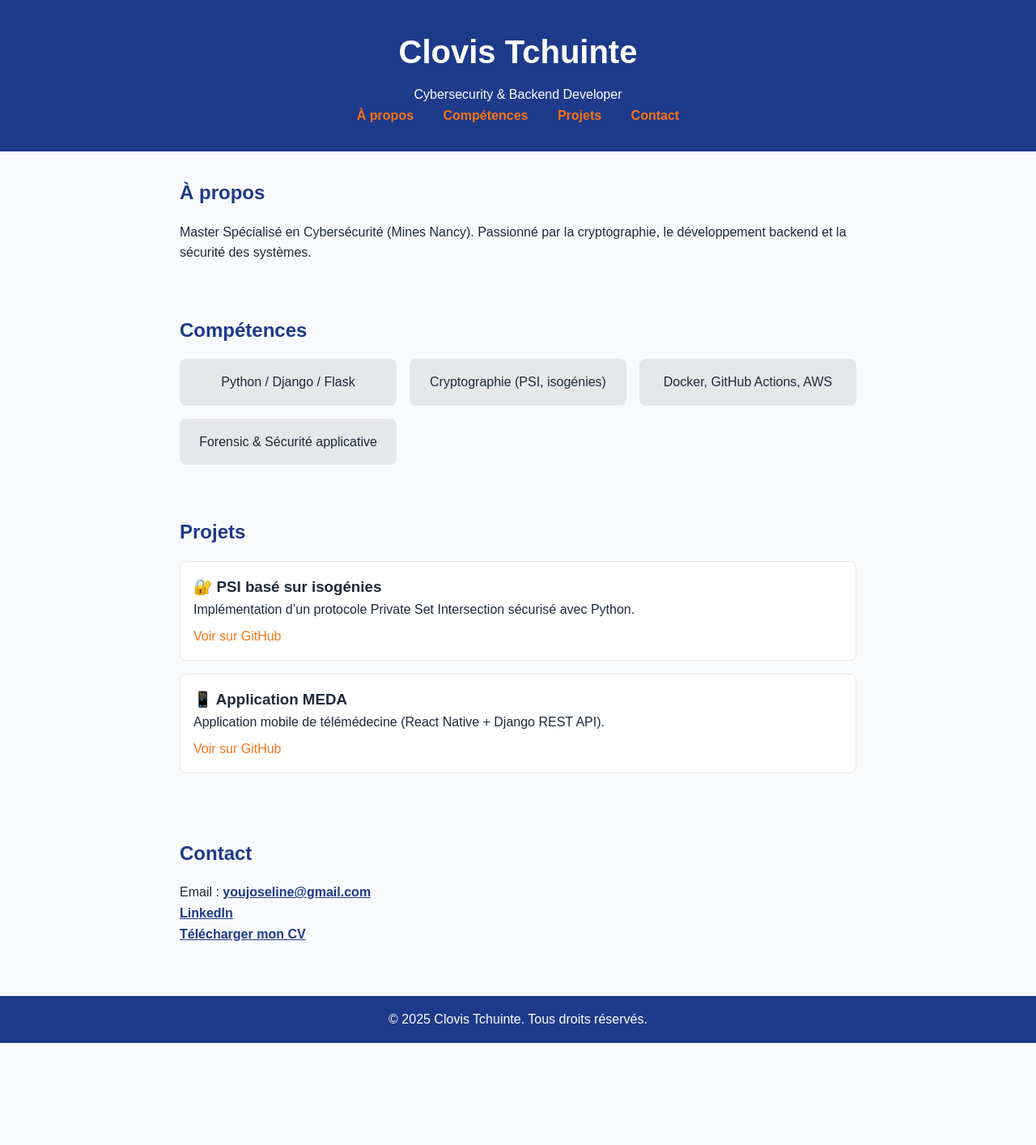
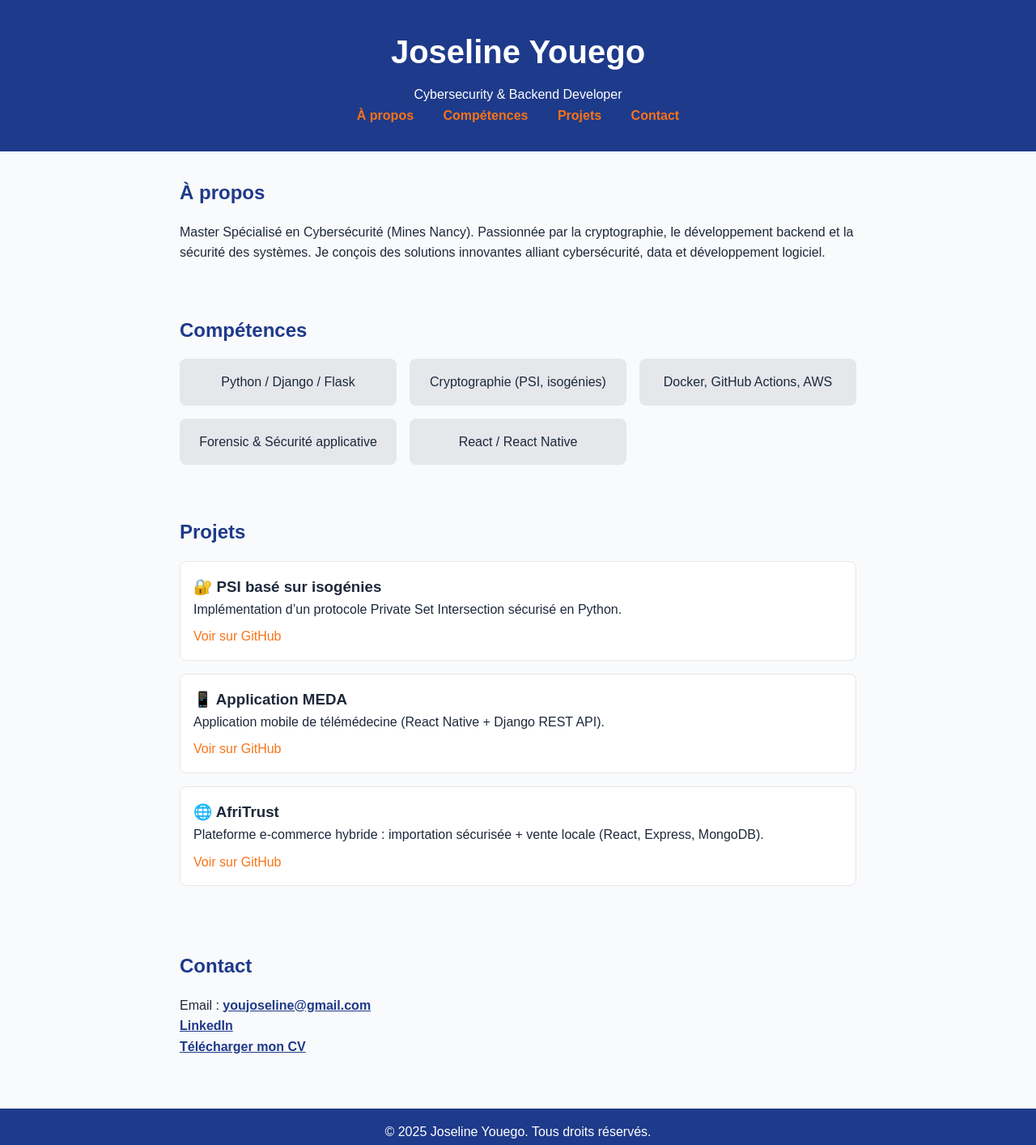
Before and after one commit to joseline25/joselineyouego.github.io, a plain HTML site: page index.html in a window 1280 px wide. Shown: the whole page at 81% size. Before the commit the page ends 1288 px from the top, so only its background shows below. Drawn offline with Linux system fonts and the light colour scheme.

Commit message:
changement nom

```diff
--- a/index.html
+++ b/index.html
@@ -3,13 +3,13 @@
 <head>
   <meta charset="UTF-8">
   <meta name="viewport" content="width=device-width, initial-scale=1.0">
-  <title>Clovis Tchuinte - Portfolio</title>
+  <title>Joseline Youego - Portfolio</title>
   <link rel="stylesheet" href="style.css">
 </head>
 <body>
   <!-- HEADER -->
   <header>
-    <h1>Clovis Tchuinte</h1>
+    <h1>Joseline Youego</h1>
     <p>Cybersecurity & Backend Developer</p>
     <nav>
       <a href="#about">À propos</a>
@@ -23,8 +23,9 @@
   <section id="about">
     <h2>À propos</h2>
     <p>
-      Master Spécialisé en Cybersécurité (Mines Nancy). Passionné par la cryptographie,
+      Master Spécialisé en Cybersécurité (Mines Nancy). Passionnée par la cryptographie,
       le développement backend et la sécurité des systèmes.
+      Je conçois des solutions innovantes alliant cybersécurité, data et développement logiciel.
     </p>
   </section>
 
@@ -36,6 +37,7 @@
       <li>Cryptographie (PSI, isogénies)</li>
       <li>Docker, GitHub Actions, AWS</li>
       <li>Forensic & Sécurité applicative</li>
+      <li>React / React Native</li>
     </ul>
   </section>
 
@@ -44,14 +46,20 @@
     <h2>Projets</h2>
     <div class="project">
       <h3>🔐 PSI basé sur isogénies</h3>
-      <p>Implémentation d’un protocole Private Set Intersection sécurisé avec Python.</p>
-      <a href="https://github.com/username/projet-psi" target="_blank">Voir sur GitHub</a>
+      <p>Implémentation d’un protocole Private Set Intersection sécurisé en Python.</p>
+      <a href="https://github.com/joseline25/projet-psi" target="_blank">Voir sur GitHub</a>
     </div>
 
     <div class="project">
       <h3>📱 Application MEDA</h3>
       <p>Application mobile de télémédecine (React Native + Django REST API).</p>
-      <a href="https://github.com/username/meda-app" target="_blank">Voir sur GitHub</a>
+      <a href="https://github.com/joseline25/meda-app" target="_blank">Voir sur GitHub</a>
+    </div>
+
+    <div class="project">
+      <h3>🌐 AfriTrust</h3>
+      <p>Plateforme e-commerce hybride : importation sécurisée + vente locale (React, Express, MongoDB).</p>
+      <a href="https://github.com/joseline25/afritrust" target="_blank">Voir sur GitHub</a>
     </div>
   </section>
 
@@ -59,13 +67,13 @@
   <section id="contact">
     <h2>Contact</h2>
     <p>Email : <a href="mailto:youjoseline@gmail.com">youjoseline@gmail.com</a></p>
-    <p><a href="https://www.linkedin.com/in/tonprofil" target="_blank">LinkedIn</a></p>
-    <p><a href="CV_Clovis_Tchuinte.pdf" target="_blank">Télécharger mon CV</a></p>
+    <p><a href="https://www.linkedin.com/in/joselineyouego" target="_blank">LinkedIn</a></p>
+    <p><a href="CV_Joseline_Youego.pdf" target="_blank">Télécharger mon CV</a></p>
   </section>
 
   <!-- FOOTER -->
   <footer>
-    <p>© 2025 Clovis Tchuinte. Tous droits réservés.</p>
+    <p>© 2025 Joseline Youego. Tous droits réservés.</p>
   </footer>
 </body>
 </html>
```
